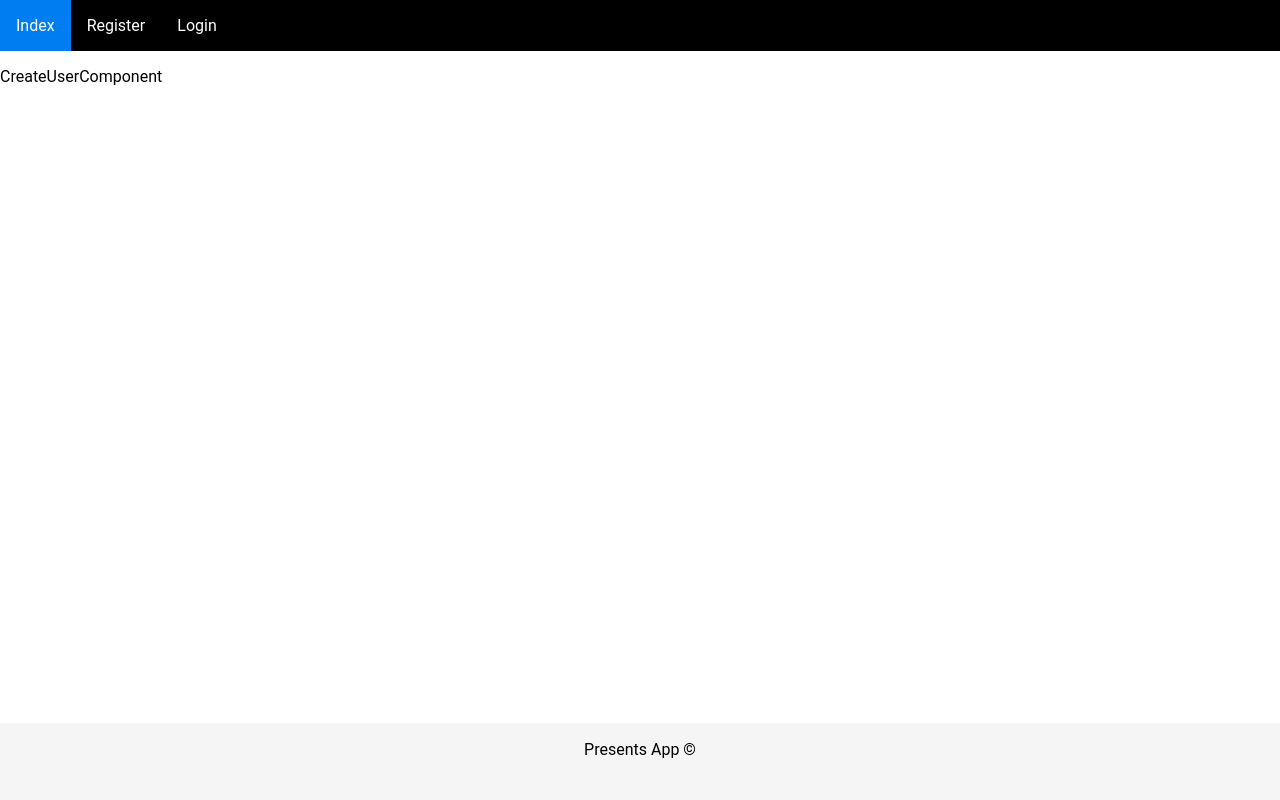
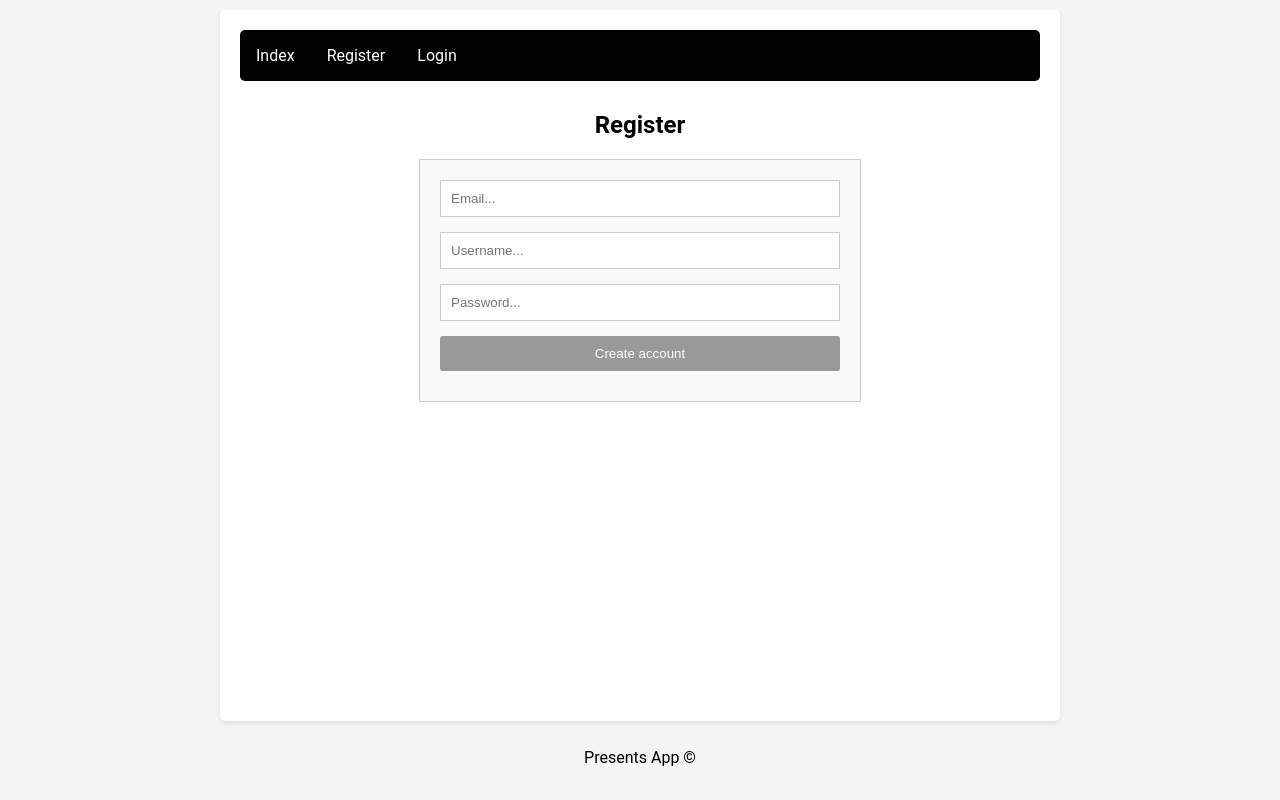
Before and after one commit to ocean0s/giftlisting-frontend-html-css, a React (Create React App) app: page /register in a window 1280 px wide. Built offline with nearby package versions, Linux system fonts and the light colour scheme.

Commit message:
Add register component

```diff
--- a/src/App.css
+++ b/src/App.css
@@ -1,5 +1,9 @@
 :root {
   --azul-principal: rgb(0, 125, 241);
+}
+
+h1, h2, h3 {
+  text-align: center;
 }
 
 body {
@@ -11,6 +15,11 @@ body {
 
 .main-container {
   background-color: white;
+  max-width: 800px;
+  margin: 10px auto;
+  padding: 20px;
+  border-radius: 5px;
+  box-shadow: 0 2px 5px rgba(0, 0, 0, 0.1);
 }
 
 .navbar {
@@ -19,6 +28,8 @@ body {
   padding: 0;
   overflow: hidden;
   background-color: black;
+  border-radius: 5px;
+
 }
 
 .navbar li {
@@ -41,9 +52,69 @@ footer {
   background-color: whitesmoke;
   text-align: center;
   padding: 1px;
-  min-height: 50px;
+  min-height: 0;
 }
 
 main {
-  min-height: 82vh;
+  min-height: 75vh;
+  padding: 10px 20px;
 }
+
+.error {
+  color: red;
+  font-size: small;
+}
+
+.notification {
+  position: relative;
+  background-color: white;
+  border: 1px solid grey;
+  color: grey;
+  padding: 10px;
+  margin-bottom: 10px;
+  border-radius: 4px;
+}
+
+.close-btn {
+  position: absolute;
+  top: 5px;
+  right: 5px;
+  font-size: 14px;
+  color: #999;
+  cursor: pointer;
+}
+
+.center-box {
+  max-width: 400px;
+  margin: 20px auto;
+  padding: 20px;
+  background-color: #f9f9f9;
+  border: 1px solid #ccc;
+}
+
+.form-group {
+  margin-bottom: 15px;
+  display:flex;
+}
+
+input {
+  padding: 10px;
+  border: 1px solid #ccc;
+  width:100%;
+}
+
+button {
+  padding: 10px 20px;
+  background-color: var(--azul-principal);
+  color: #fff;
+  border: none;
+  border-radius: 3px;
+  cursor: pointer;
+  width:100%;
+  margin-bottom: 10px;
+}
+
+button:disabled {
+  background-color: #999;
+  cursor: not-allowed;
+}
--- a/src/App.js
+++ b/src/App.js
@@ -52,6 +52,7 @@ function App() {
   }
 
   return (
+    <>
     <div className="main-container">
       <header>
         <nav>
@@ -101,10 +102,11 @@ function App() {
           }></Route>
         </Routes>
       </main>
+    </div>
       <footer>
         <p>Presents App &copy;</p>
       </footer>
-    </div>
+      </>
   );
 }
 
--- a/src/Components/CreateUserComponent.js
+++ b/src/Components/CreateUserComponent.js
@@ -1,8 +1,91 @@
+import { useEffect, useState } from "react"
+import { useNavigate } from "react-router-dom"
+import { backendURL } from "../Globals";
 
+let CreateUserComponent = (props) => {
+    let { createNotification } = props
 
-let CreateUserComponent = () => {
+    let [email, setEmail] = useState()
+    let [username, setUsername] = useState()
+    let [password, setPassword] = useState()
+
+    let navigate = useNavigate()
+    let [disabled, setDisabled] = useState(true)
+    let [error, setError] = useState({})
+
+    useEffect(() => {
+        setDisabled(true)
+    }, [])
+
+    useEffect( () => {
+        checkErrors()
+    }, [username, email, password])
+
+    let checkErrors = () => {
+        let newError = {}
+        if (email != undefined && !/^[\w-\.]+@([\w-]+\.)+[\w-]{2,4}$/.test(email))
+            newError.email = "Invalid email"
+        if (password != undefined && password.length < 5)
+            newError.password = "Password too short"
+        if (username != undefined && username == "")
+            newError.username = "Username cannot be empty"
+        setError(newError)
+        if ((newError.email != undefined || newError.password != undefined || newError.username != undefined) || email == undefined || username == undefined || password == undefined)
+            setDisabled(true)
+        else
+            setDisabled(false)
+    }
+
+    let changeEmail = (e) => { setEmail(e.currentTarget.value) }
+    let changeUsername = (e) => { setUsername(e.currentTarget.value) }
+    let changePassword = (e) => { setPassword(e.currentTarget.value) }
+
+    let clickCreate = async () => {
+        let response = await fetch(backendURL+"/users", {
+            method: "POST",
+            headers: { "Content-Type": "application/json" },
+            body: JSON.stringify({
+                email: email,
+                username: username,
+                password: password
+            })
+        })
+
+        if (response.ok) {
+            createNotification("User created successfully")
+            navigate("/login")
+        } else {
+            let jsonData = await response.json()
+            if (Array.isArray(jsonData.error)){
+                let error = ""
+                jsonData.error.forEach(element => {
+                    {error += element.error + "\n"}
+                });
+                createNotification(error)
+            } else
+                createNotification(jsonData.error)
+        }
+    }
+
     return (
-        <p>CreateUserComponent</p>
+        <div>
+            <h2>Register</h2>
+            <div className="center-box">
+                <div className="form-group">
+                    <input onChange={changeEmail} type="text" placeholder="Email..."></input>
+                </div>
+                {error.email !== undefined && <p className="error">{error.email}</p>}
+                <div className="form-group">
+                    <input onChange={changeUsername} type="text" placeholder="Username..."></input>
+                </div>
+                {error.username !== undefined && <p className="error">{error.username}</p>}
+                <div className="form-group">
+                    <input onChange={changePassword} type="text" placeholder="Password..."></input>
+                </div>
+                {error.password !== undefined && <p className="error">{error.password}</p>}
+                <button disabled={disabled} onClick={clickCreate}>Create account</button>
+            </div>
+        </div>
     )
 }
 
```
